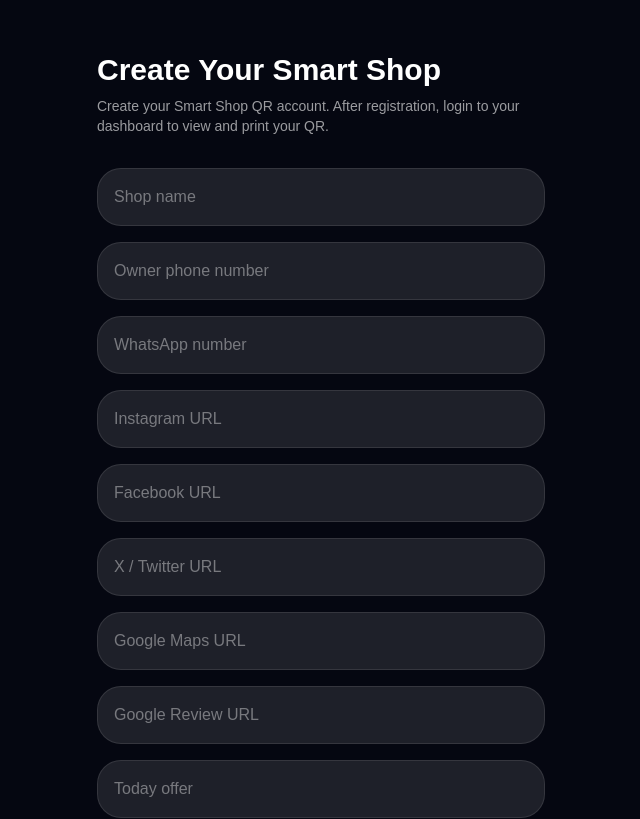
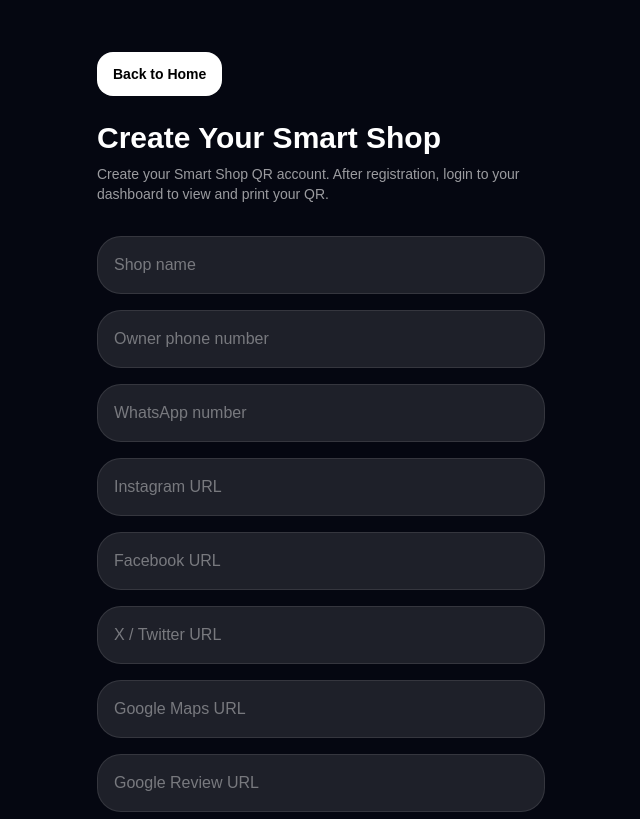
Before and after one commit to gharbuddy/smart-shop-qr, a Next.js app: page /admin/shops/new in a window 1280 px wide. Shown: the top 819 px of the page, without its empty margins (319-959 px from the left). Built offline with nearby package versions, Linux system fonts and the light colour scheme; no server answers.

Commit message:
add back button to registration

```diff
--- a/app/admin/shops/new/page.tsx
+++ b/app/admin/shops/new/page.tsx
@@ -111,6 +111,12 @@ export default function NewShopPage() {
   return (
     <main className="min-h-screen bg-[#050711] p-5 text-white">
       <div className="mx-auto max-w-md py-8">
+      <Link
+  href="/"
+  className="mb-6 inline-block rounded-2xl bg-white px-4 py-3 text-sm font-black text-black"
+>
+  Back to Home
+</Link>
         <h1 className="text-3xl font-black">Create Your Smart Shop</h1>
         <p className="mt-2 text-sm text-white/60">
           Create your Smart Shop QR account. After registration, login to your dashboard to view and print your QR.
```
